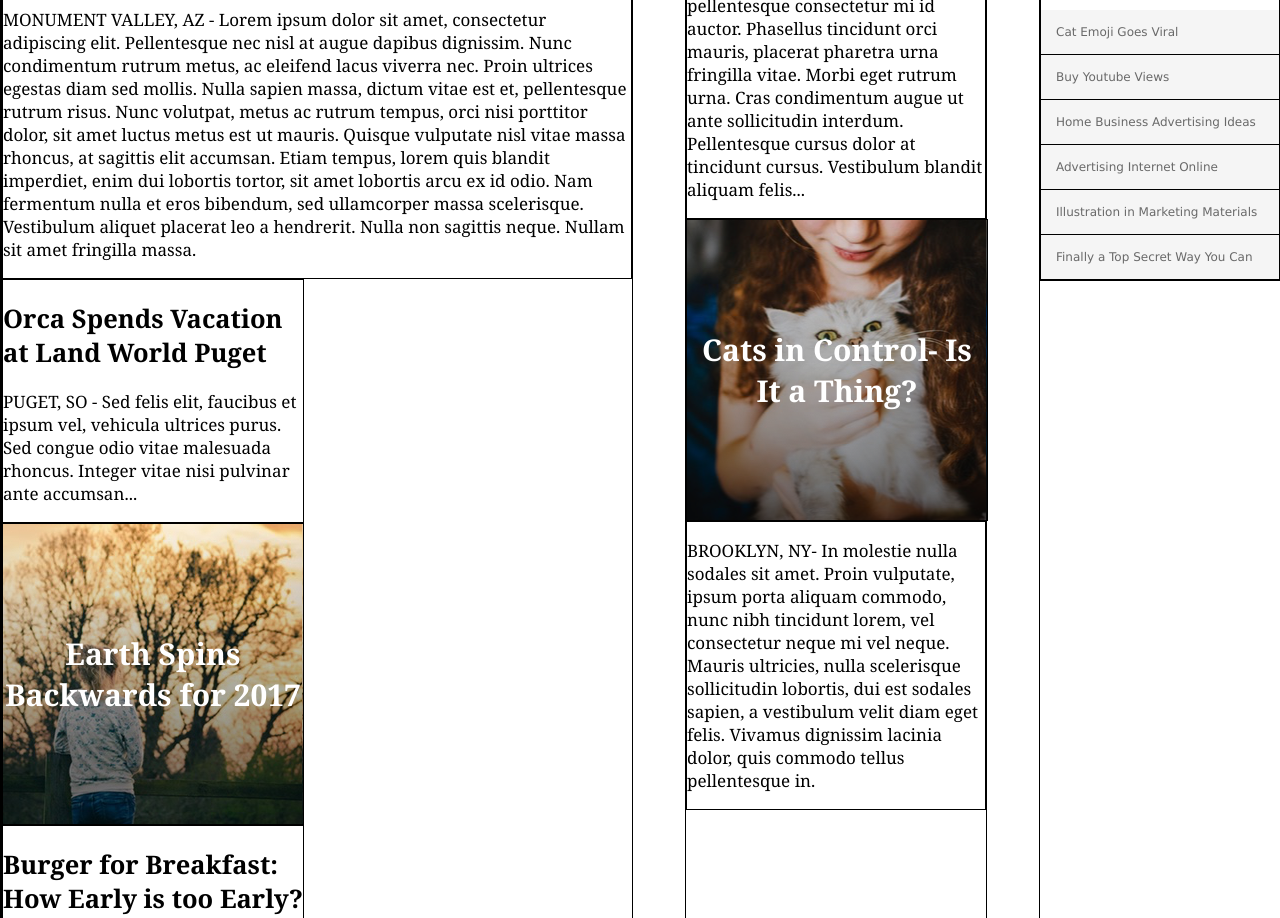
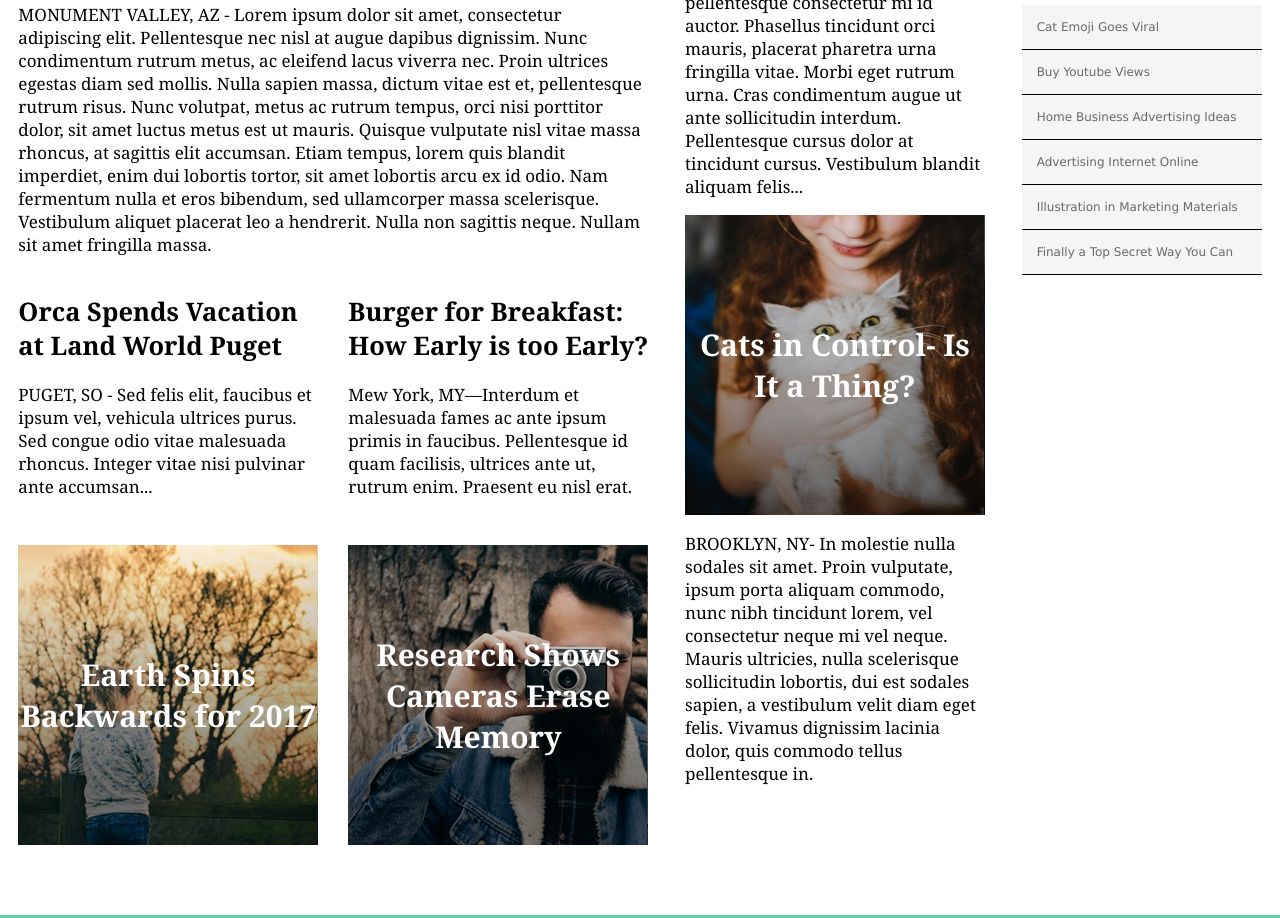
Before and after one commit to thankshermione/mytimes, a plain HTML site: page index.html in a window 1280 px wide. Shown: the part 430-1348 px from the top of the page. Drawn offline with Linux system fonts and the light colour scheme.

Commit message:
fix left container layout and finish styling - complete page

```diff
--- a/index.html
+++ b/index.html
@@ -28,25 +28,29 @@
 			<!--Left Column -->
 
 			<div class="column left">
+				<div class="feature">
 					<div class="article image top">
 						<p>Mother of Three Buys Tuna Steak at Phish Concert. Leaves, "Feeling Funny."</p>
 					</div>
 					<div class="article text neartop">
 						<p>MONUMENT VALLEY, AZ - Lorem ipsum dolor sit amet, consectetur adipiscing elit. Pellentesque nec nisl at augue dapibus dignissim. Nunc condimentum rutrum metus, ac eleifend lacus viverra nec. Proin ultrices egestas diam sed mollis. Nulla sapien massa, dictum vitae est et, pellentesque rutrum risus. Nunc volutpat, metus ac rutrum tempus, orci nisi porttitor dolor, sit amet luctus metus est ut mauris. Quisque vulputate nisl vitae massa rhoncus, at sagittis elit accumsan. Etiam tempus, lorem quis blandit imperdiet, enim dui lobortis tortor, sit amet lobortis arcu ex id odio. Nam fermentum nulla et eros bibendum, sed ullamcorper massa scelerisque. Vestibulum aliquet placerat leo a hendrerit. Nulla non sagittis neque. Nullam sit amet fringilla massa.</p>
 					</div>
+				</div>
+				<div class="stories">
 					<div class="article text">
 						<h2>Orca Spends Vacation at Land World Puget</h2>
 						<p>PUGET, SO - Sed felis elit, faucibus et ipsum vel, vehicula ultrices purus. Sed congue odio vitae malesuada rhoncus. Integer vitae nisi pulvinar ante accumsan...</p>
-				</div>
-				<div class="article image earth">
-					<p>Earth Spins Backwards for 2017</p>
 					</div>
 					<div class="article text">
 						<h2>Burger for Breakfast: How Early is too Early?</h2>
 						<p>Mew York, MY—Interdum et malesuada fames ac ante ipsum primis in faucibus. Pellentesque id quam facilisis, ultrices ante ut, rutrum enim. Praesent eu nisl erat.</p>
 					</div>
+					<div class="article image earth">
+						<p>Earth Spins Backwards for 2017</p>
+					</div>
 					<div class="article image camera">
 						<p>Research Shows Cameras Erase Memory</p>
+					</div>
 				</div>
 			</div>
 
--- a/resources/css/style.css
+++ b/resources/css/style.css
@@ -58,11 +58,11 @@ body {
 	margin: 0px;
 }
 
-.main,
+/*.main,
 .column,
 .article {
 	border: 1px solid black;
-}
+}*/
 
 .article {
 	font-family: Georgia;
@@ -116,7 +116,7 @@ body {
 	position: relative;
 	top: 81px;
 	width: 100%;
-	justify-content: space-between;
+	justify-content: space-around;
 }
 
 .column {
@@ -124,6 +124,16 @@ body {
 	flex-direction: column;
 	padding-top: 35px;
 	padding-bottom: 70px;
+}
+
+.stories {
+	display: flex;
+	flex-flow: wrap;
+	justify-content: space-between;
+}
+
+.stories .article.text {
+	margin-bottom: 30px;
 }
 
 .column.left {
```
Lines whose indentation alone changed are shown as unchanged.
